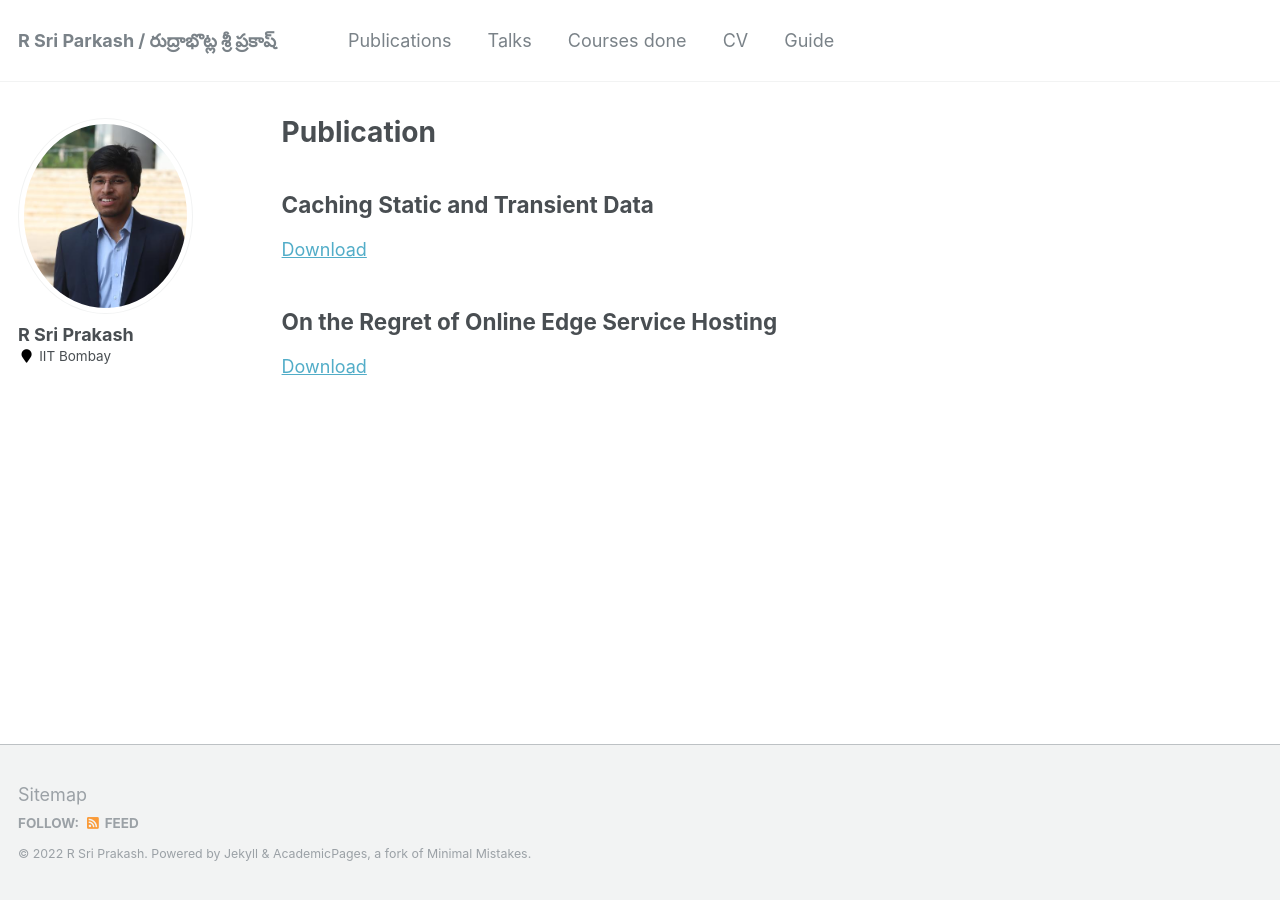
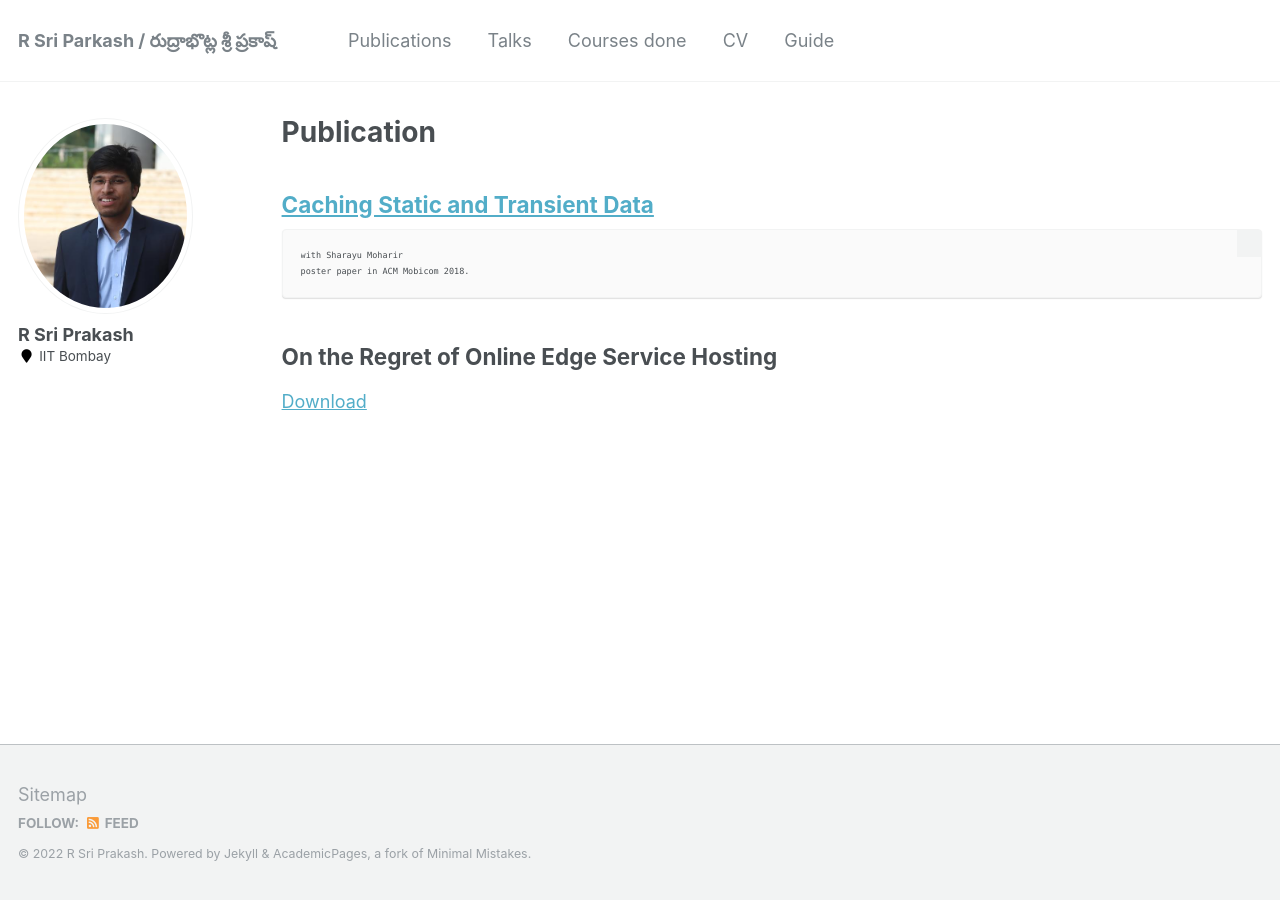
Before and after one commit to rsriprakash/rsriprakash.github.io, a Jekyll site: the page built from _pages/publications.md, in a window 1280 px wide. Built offline with Jekyll 4.4.1, drawn with Linux system fonts in a browser that asks for light colours.

Commit message:
final_pub_layout

```diff
--- a/_pages/publications.md
+++ b/_pages/publications.md
@@ -6,8 +6,9 @@ author_profile: true
 redirect_from:
   - /publications
 ---
-## Caching Static and Transient Data
-[Download](http://rsriprakash.github.io/files/Mobi_com_2018.pdf)
+## [Caching Static and Transient Data](http://rsriprakash.github.io/files/Mobi_com_2018.pdf)
+    with Sharayu Moharir
+    poster paper in ACM Mobicom 2018.
 
 ## On the Regret of Online Edge Service Hosting
 [Download](http://rsriprakash.github.io/files/sig_2022.pdf)
```
